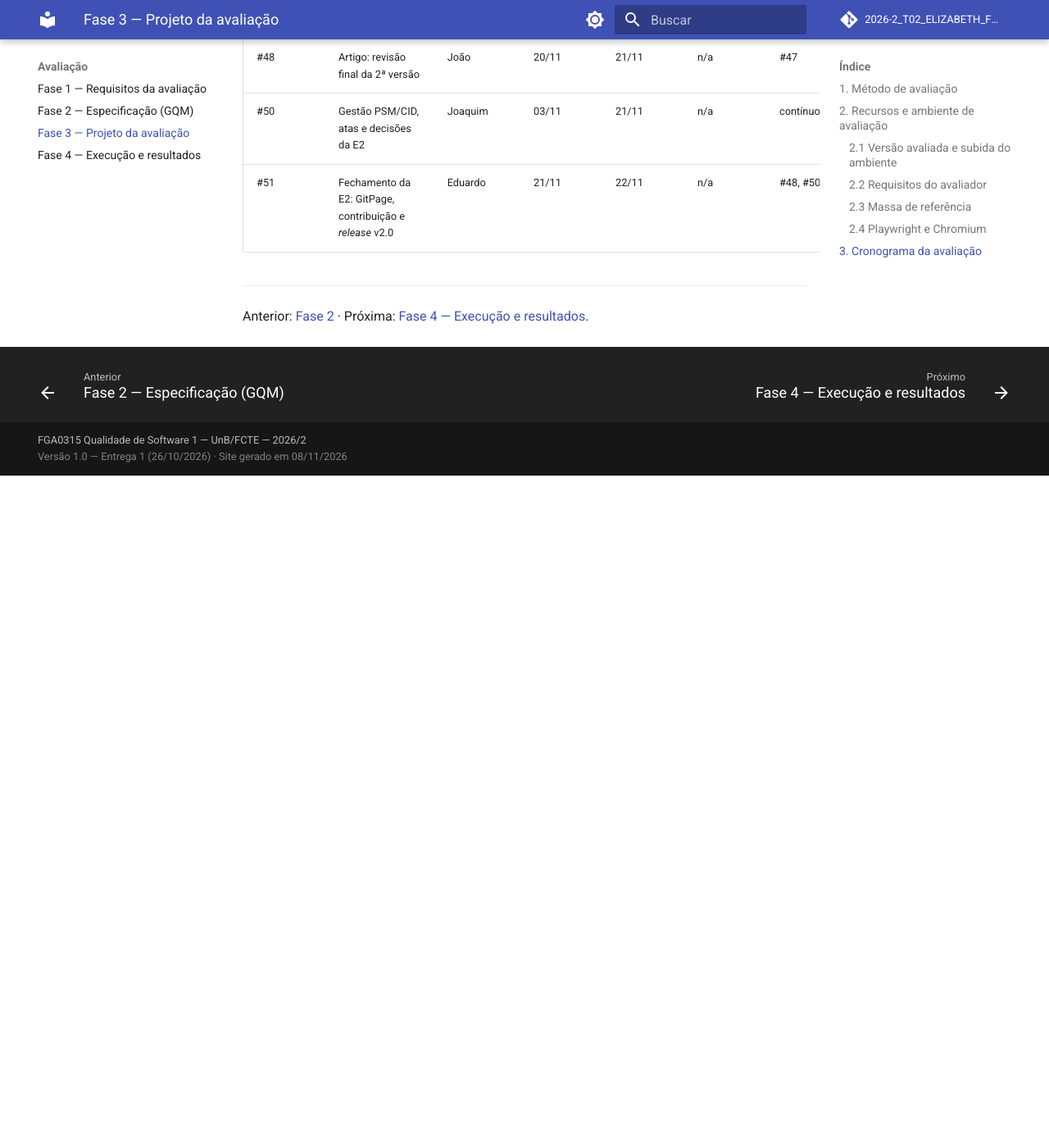
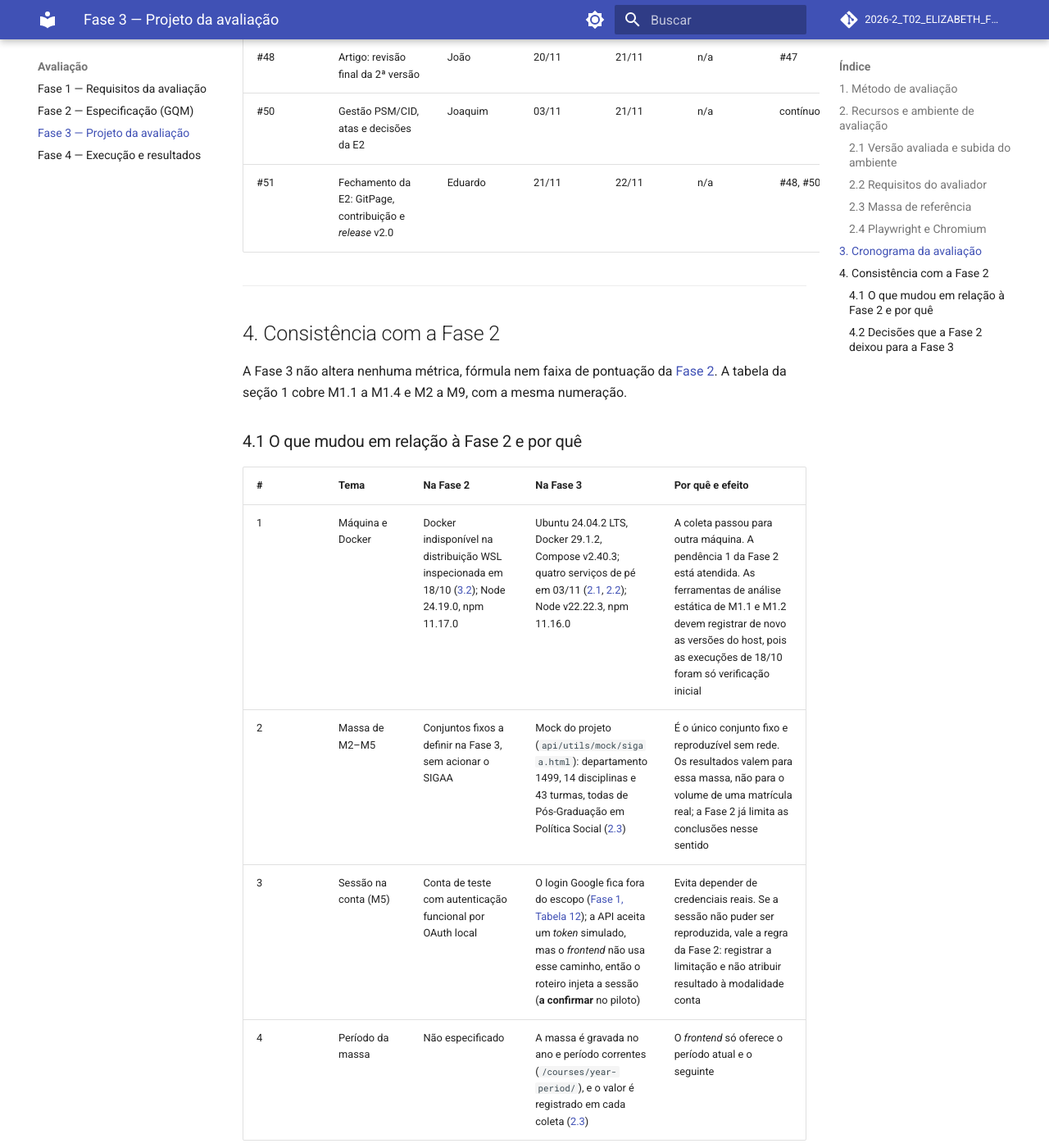
Before and after one commit to FCTE-Qualidade-de-Software-1/2026-2_T02_ELIZABETH_FRIEDMAN, an MkDocs documentation site: the page built from docs/fase-3.md, in a window 1280 px wide and 1400 px high, scrolled down 10280 px. Shown: the whole window at 82% size. Built offline with MkDocs 1.6.1 and Material for MkDocs 9.7.7, drawn with Linux system fonts in a browser that asks for light colours; comment, search, counter and statistics services are not loaded; before the commit the page ends 10860 px from its top, so only the background shows below that; some of the changed text lies outside the part shown.

Commit message:
docs: adiciona consistência e mudanças em relação à fase 2

```diff
--- a/docs/fase-3.md
+++ b/docs/fase-3.md
@@ -312,4 +312,39 @@ Cada linha corresponde a uma issue do repositório. A coluna **Fim** é a meta r
 
 ---
 
+## 4. Consistência com a Fase 2
+
+<!--
+F3-C8: para cada métrica da Fase 2, indicar explicitamente o método e os recursos que a medem.
+Esta seção registra o que a Fase 3 fixou, o que mudou em relação à Fase 2 e o que ainda está pendente.
+-->
+
+A Fase 3 não altera nenhuma métrica, fórmula nem faixa de pontuação da [Fase 2](fase-2.md).
+A tabela da seção 1 cobre M1.1 a M1.4 e M2 a M9, com a mesma numeração.
+
+### 4.1 O que mudou em relação à Fase 2 e por quê
+
+| # | Tema | Na Fase 2 | Na Fase 3 | Por quê e efeito |
+|---|------|-----------|-----------|------------------|
+| 1 | Máquina e Docker | Docker indisponível na distribuição WSL inspecionada em 18/10 ([3.2](fase-2.md#32-verificacao-de-viabilidade-da-coleta)); Node 24.19.0, npm 11.17.0 | Ubuntu 24.04.2 LTS, Docker 29.1.2, Compose v2.40.3; quatro serviços de pé em 03/11 ([2.1](#21-versao-avaliada-e-subida-do-ambiente), [2.2](#22-requisitos-do-avaliador)); Node v22.22.3, npm 11.16.0 | A coleta passou para outra máquina. A pendência 1 da Fase 2 está atendida. As ferramentas de análise estática de M1.1 e M1.2 devem registrar de novo as versões do host, pois as execuções de 18/10 foram só verificação inicial |
+| 2 | Massa de M2–M5 | Conjuntos fixos a definir na Fase 3, sem acionar o SIGAA | Mock do projeto (`api/utils/mock/sigaa.html`): departamento 1499, 14 disciplinas e 43 turmas, todas de Pós-Graduação em Política Social ([2.3](#23-massa-de-referencia)) | É o único conjunto fixo e reproduzível sem rede. Os resultados valem para essa massa, não para o volume de uma matrícula real; a Fase 2 já limita as conclusões nesse sentido |
+| 3 | Sessão na conta (M5) | Conta de teste com autenticação funcional por OAuth local | O login Google fica fora do escopo ([Fase 1, Tabela 12](fase-1.md#62-o-que-fica-fora-do-escopo)); a API aceita um *token* simulado, mas o *frontend* não usa esse caminho, então o roteiro injeta a sessão (**a confirmar** no piloto) | Evita depender de credenciais reais. Se a sessão não puder ser reproduzida, vale a regra da Fase 2: registrar a limitação e não atribuir resultado à modalidade conta |
+| 4 | Período da massa | Não especificado | A massa é gravada no ano e período correntes (`/courses/year-period/`), e o valor é registrado em cada coleta ([2.3](#23-massa-de-referencia)) | O *frontend* só oferece o período atual e o seguinte |
+
+### 4.2 Decisões que a Fase 2 deixou para a Fase 3
+
+| Decisão pendente na Fase 2 | Situação | Issue |
+|----------------------------|----------|------|
+| Fixar versões de Playwright e Chromium; execução sequencial sem nova tentativa | Fixadas: 1.62.1 e 151.0.7922.34; `workers: 1`, `retries: 0` ([2.4](#24-playwright-e-chromium)) | #37, concluído |
+| Reprodução local e massa de referência | Feitas em 03/11 ([2.1](#21-versao-avaliada-e-subida-do-ambiente), [2.3](#23-massa-de-referencia)) | #37, concluído |
+| Tempo máximo de espera por operação (maior que $L_j$) | Pendente | #39 |
+| Seletores e sinais de conclusão visual de M2–M5 | Pendente | #39 |
+| Configuração própria do `coverage` (`source` explícito, sem `pragma: no cover`) | Pendente; conferir no piloto | #38 |
+| Executor de C1 e C2 e fichas das mudanças | Pendente | #38 |
+| Número e perfil dos participantes, limites $E$ e $T$ de M6, consentimento | Pendente | #40 |
+| Inventário de riscos de M8 e gabarito de M9 | Pendente | #40 |
+| Pilotos de todas as métricas | Pendente | #38, #39, #40 |
+
+---
+
 Anterior: [Fase 2](fase-2.md) · Próxima: [Fase 4 — Execução e resultados](fase-4.md).
```
